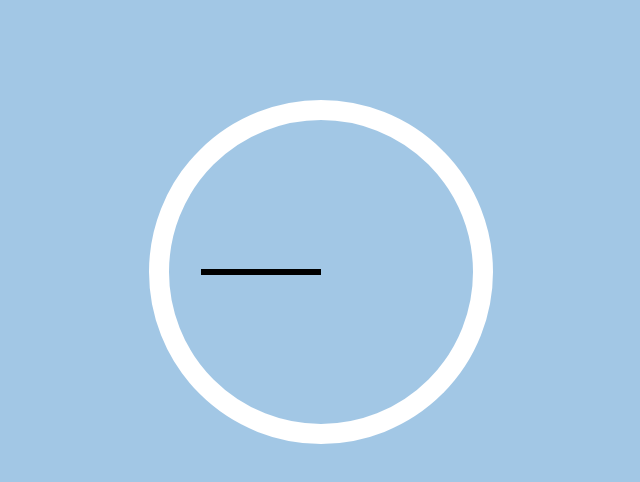
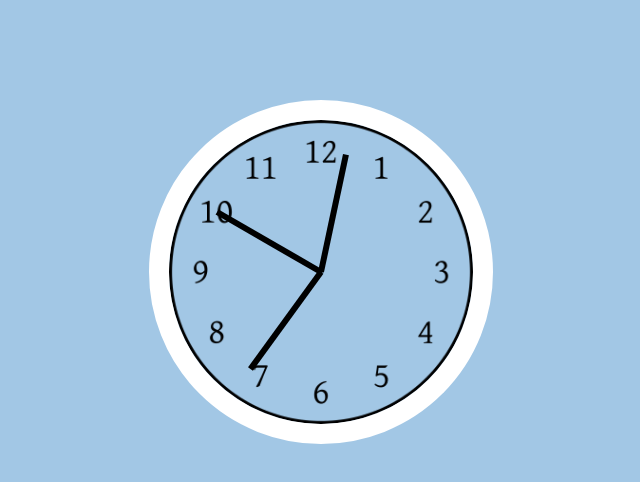
Before and after one commit to VeroArdilaO/JS-30-Projects, a plain HTML site: page Css+JsClock/index.html in a window 1280 px wide. Shown: the whole page, without its empty margins (319-959 px from the left). Drawn offline with Linux system fonts and the light colour scheme.

Commit message:
Working on Javascript code clock

```diff
--- a/Css+JsClock/index.html
+++ b/Css+JsClock/index.html
@@ -15,6 +15,28 @@
             <div class="hand second-hand"></div>
         </div>
     </div>
-    <script src="index.js"></script>
+    <script>
+        let secondHand = document.querySelector('.second-hand');
+        let minHand = document.querySelector('.min-hand');
+        let hourHand = document.querySelector('.hour-hand');
+            function setDate(){
+                const now = new Date();
+                const seconds = now.getSeconds();
+                const min = now.getMinutes()
+                const hours = now.getHours();
+
+                const secondsDegrees = ((seconds/60)*360)+90;
+                const minDegrees = ((min/60)*360 + 90);
+                const hourDegrees = ((hours/12)*360 + 90);
+
+                minHand.style.transform = `rotate(${minDegrees}deg)`
+                secondHand.style.transform = `rotate(${secondsDegrees}deg)`;
+                hourHand.style.transform = `rotate(${hourDegrees}deg)`;
+
+                console.log(seconds);
+            }
+
+            setInterval(setDate, 1000);
+    </script>
 </body>
 </html>
--- a/Css+JsClock/style.css
+++ b/Css+JsClock/style.css
@@ -3,6 +3,8 @@ body {
 }
 
 .clock{
+    background-image: url(./Images/Clock.png);
+    background-size: cover;
     width: 240px;
     height: 240px;
     border: 20px solid white;
@@ -30,5 +32,9 @@ body {
     background: black;
     position: absolute;
     top:50%;
+    transform-origin: 100%;
+    transform: rotate(90deg);
+    transition: all 0.05s;
+    transition-timing-function: cubic-bezier(0.1,2.7,0.58,1);
 
 }
```
Also changed, not shown: Css+JsClock/index.js (+11 -0 lines), Css+JsClock/Images/Clock.png (added).
